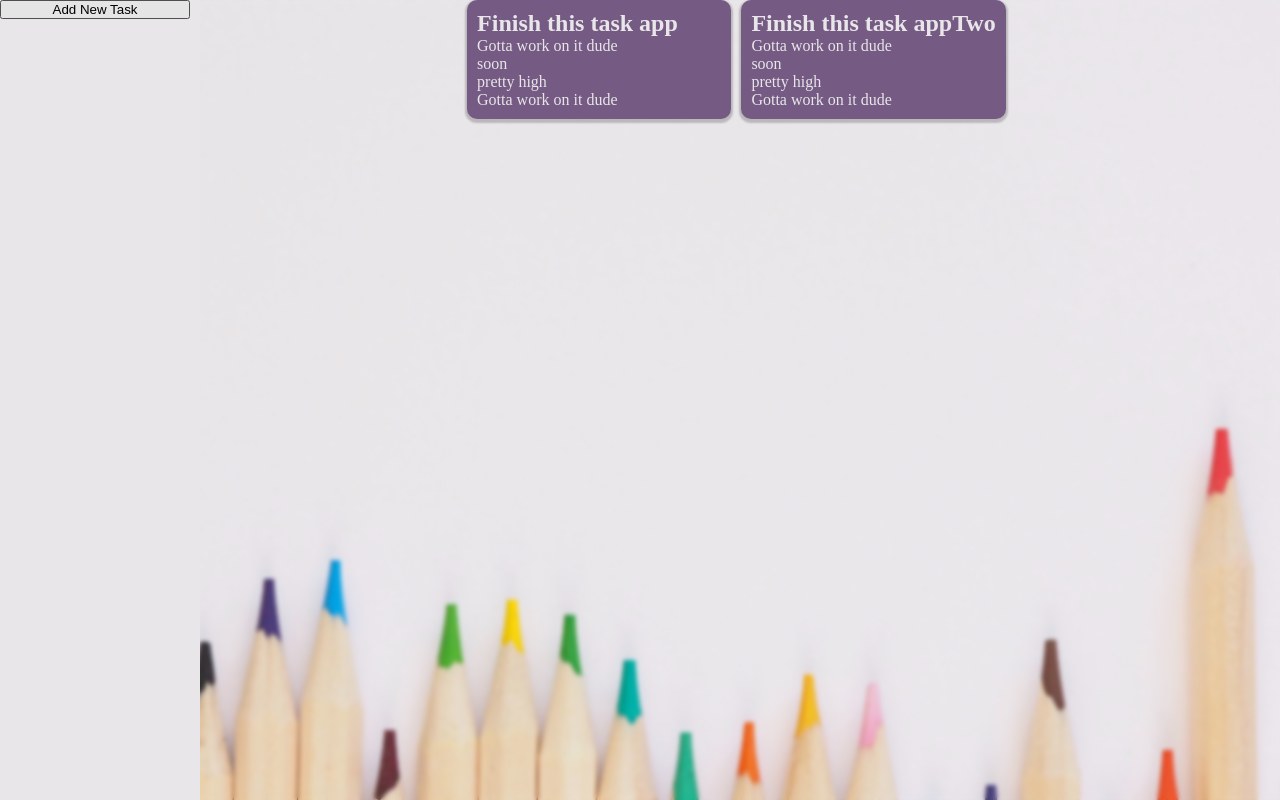
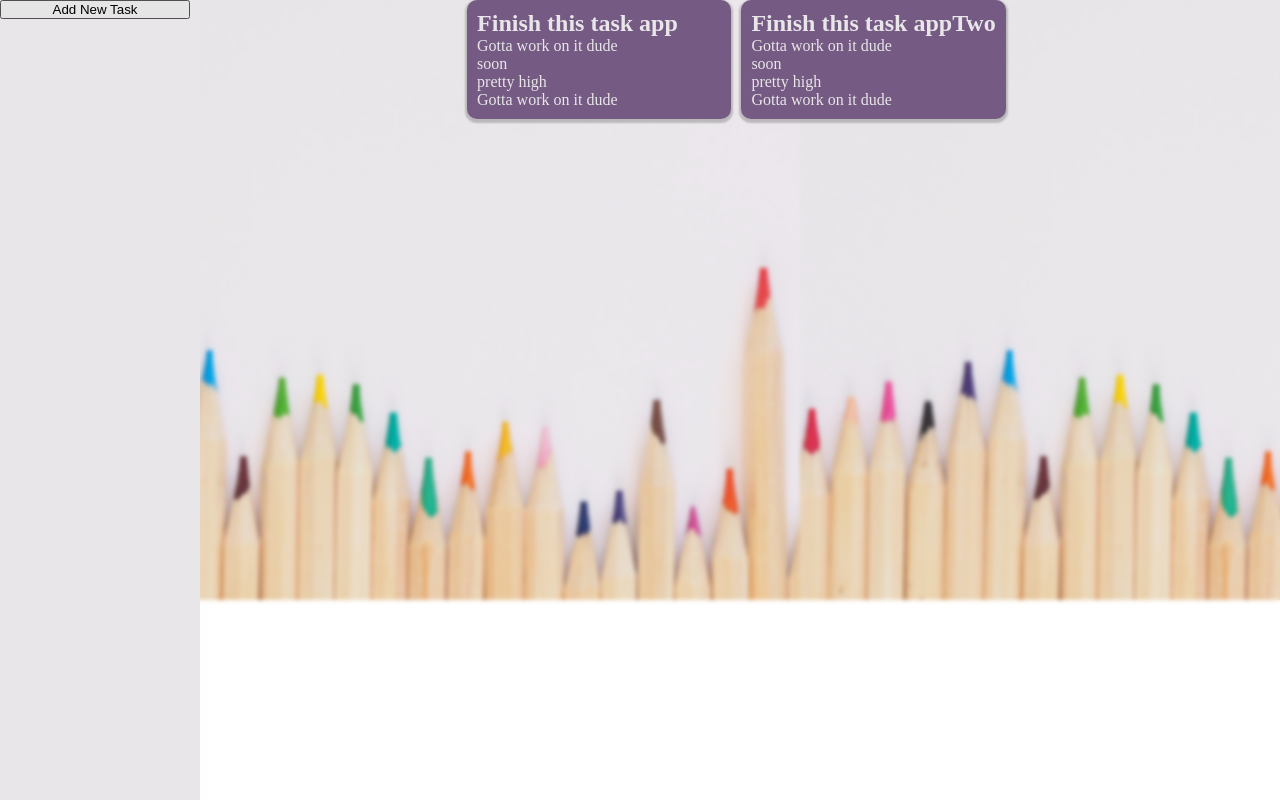
Before and after one commit to ihess95/odinToDo, a website built with webpack: page dist/index.html in a window 1280 px wide. Built offline with nearby package versions, Linux system fonts and the light colour scheme.

Commit message:
change tiling

```diff
--- a/style/style.scss
+++ b/style/style.scss
@@ -6,8 +6,8 @@
 
 body {
   background-image: url("../img/bg2.jpg");
-  background-size: cover;
-  background-repeat: no-repeat;
+  background-size: 100vh;
+  background-repeat: repeat-x;
   backdrop-filter: blur(2px);
   height: 100vh;
 }
```
Also changed, not shown: style/style.css, 1 other file.
